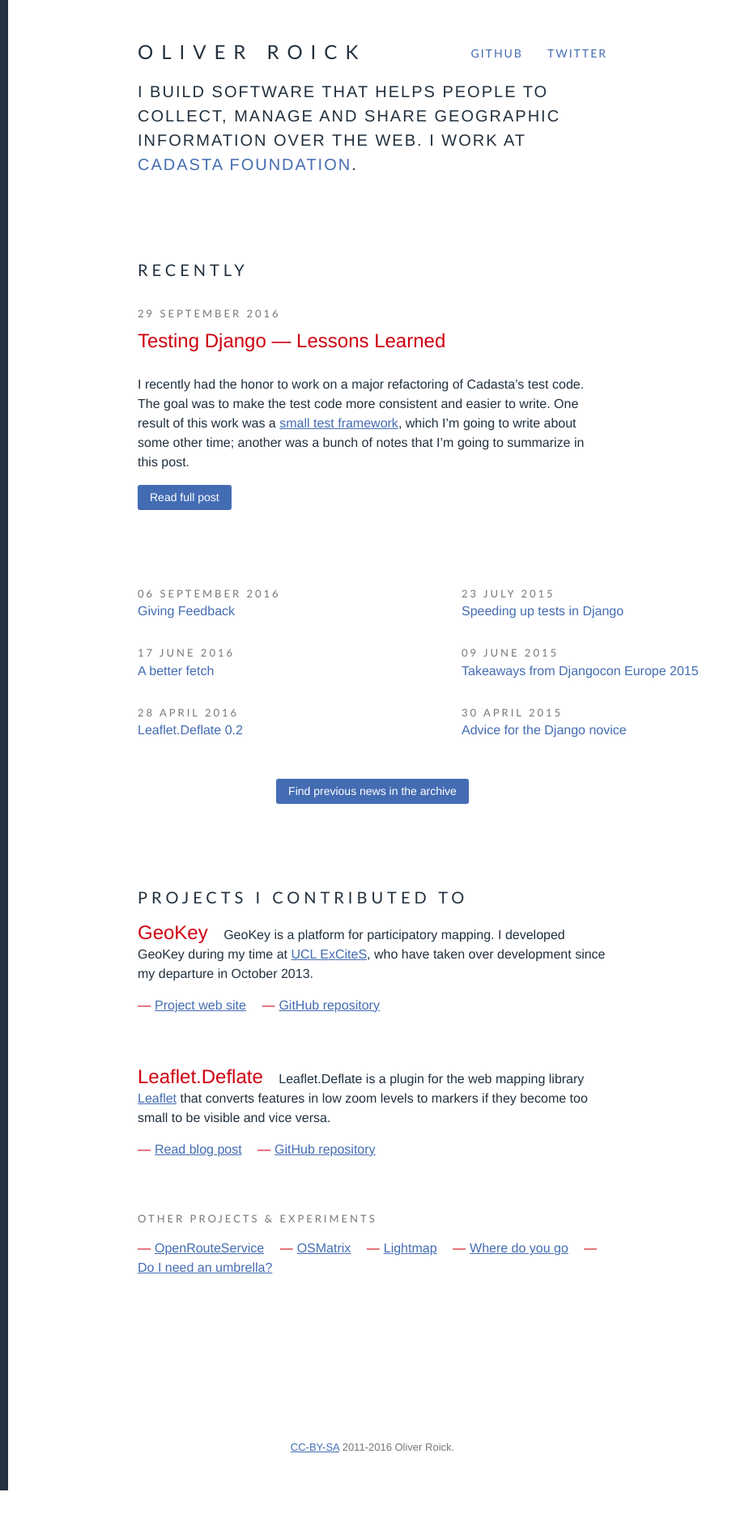
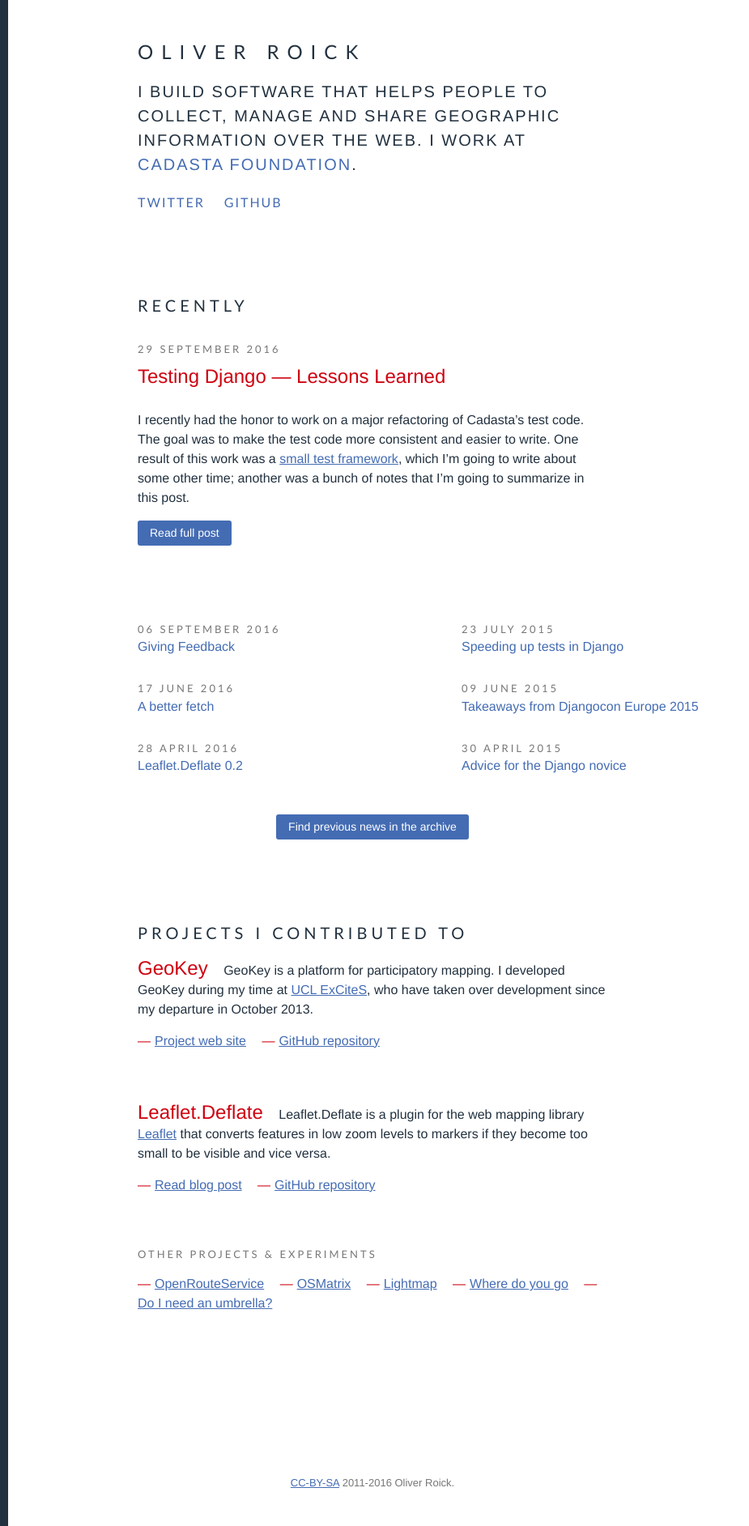
Before and after one commit to oliverroick/oliverroick.net, a Jekyll site: the page built from index.html, in a window 1280 px wide. Shown: the whole page at 81% size, without its empty margins (0-925 px from the left). Built offline with Jekyll 4.4.1, drawn with Linux system fonts in a browser that asks for light colours; comment, search, counter and statistics services are not loaded; before the commit the page ends 1841 px from its top, so only the background shows below that.

Commit message:
Arrangement of Github and Twitter links

```diff
--- a/_includes/home.html
+++ b/_includes/home.html
@@ -5,6 +5,10 @@
         color: #22313F;
         float: left;
         width: 300px;
+    }
+
+    header a:first-child {
+        margin-right: 0;
     }
 
     header > a.social {
--- a/css/roick.css
+++ b/css/roick.css
@@ -18,6 +18,10 @@ footer  > * {
     padding: 0 15px;
 }
 
+header > span {
+    display: block;
+}
+
 header {
     font-family: "Gill Sans","Gill Sans MT",Calibri,sans-serif;
     letter-spacing: 5px;
@@ -34,16 +38,18 @@ header a {
     text-decoration: none;
 }
 
+header a:first-child {
+    margin-right: 180px;
+}
+
     header a:visited {
         color: #446CB3;
     }
 
     header a.social {
-        float: right;
-        margin-left: 0;
-        margin-top: 2px;
+        margin-left: 15px;
+        padding: 0;
         letter-spacing: 2px;
-        font-size: 14px;
     }
 
 @media (min-width: 768px) {
--- a/index.html
+++ b/index.html
@@ -12,10 +12,10 @@ body_id: home
     <header>
         <h1>Oliver Roick</h1>
 
+        <p>I build software that helps people to collect, manage and share geographic information over the Web. I work at <a href="http://cadasta.org/">Cadasta Foundation</a>.</p>
+
         <a class="social" href="https://twitter.com/oliverroick">Twitter</a>
         <a class="social" href="https://github.com/oliverroick">Github</a>
-
-        <p>I build software that helps people to collect, manage and share geographic information over the Web. I work at <a href="http://cadasta.org/">Cadasta Foundation</a>.</p>
     </header>
 
     <section>
```
Also changed, not shown: _layouts/blog.html (+4 -3 lines).
